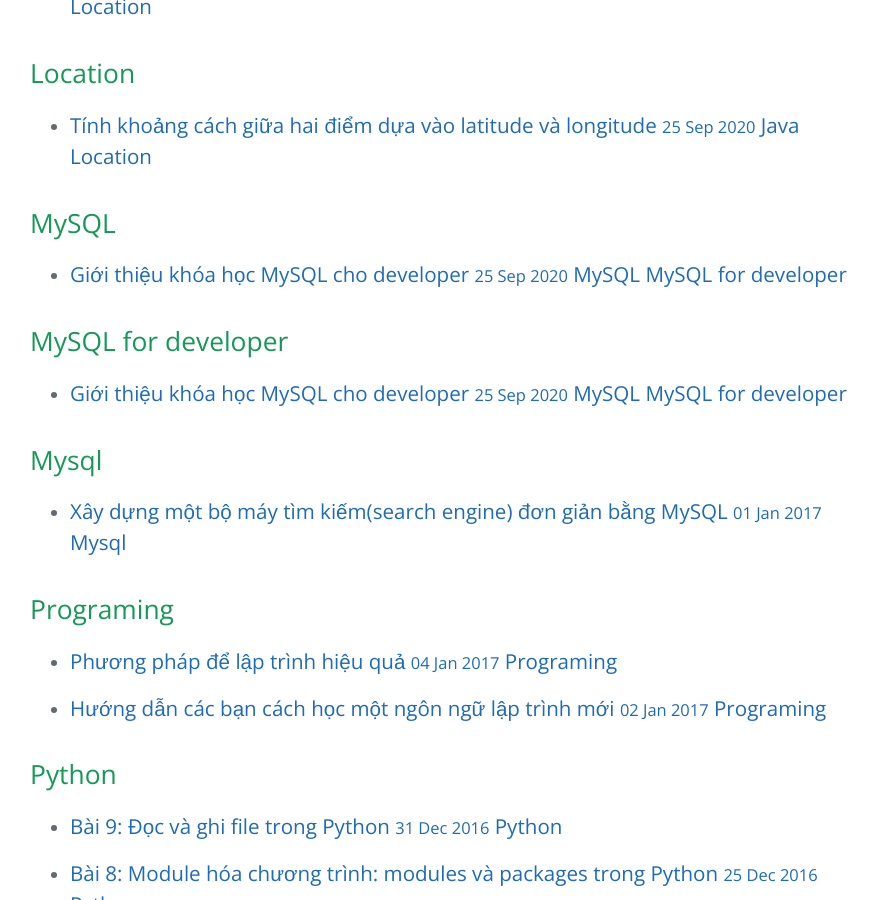
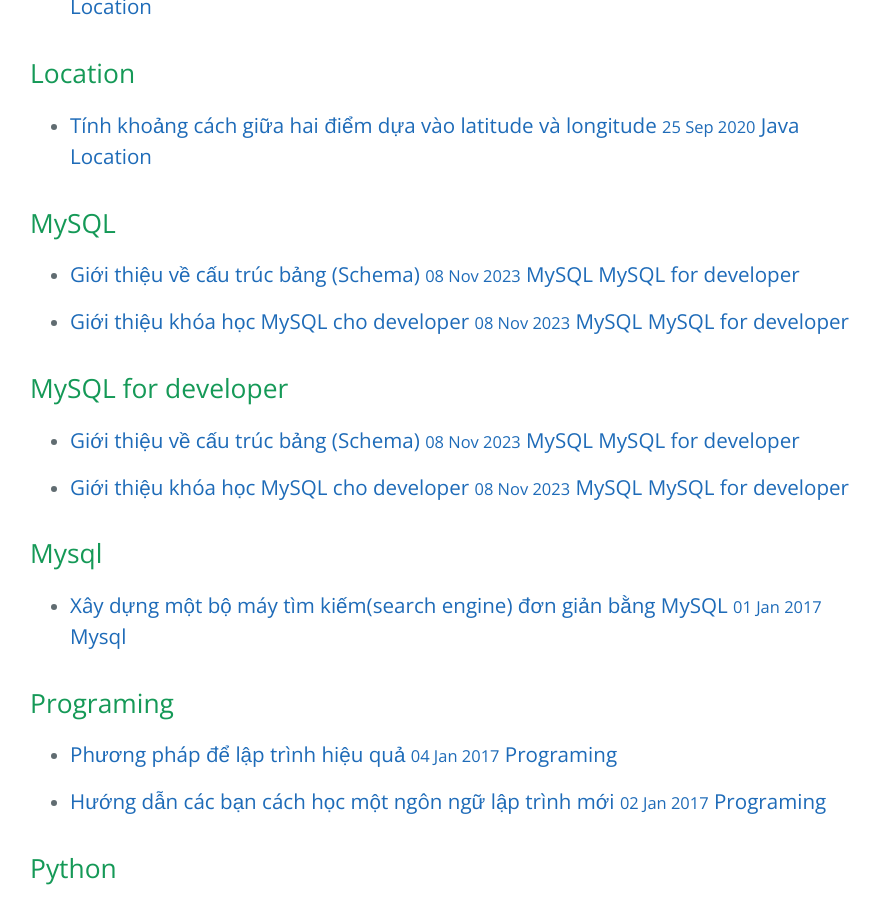
Before and after one commit to duyminh215/duyminh215.github.io, a Jekyll site: the page built from tags.html, in a window 1280 px wide and 900 px high, scrolled down 2087 px. Shown: the whole window, without its empty margins (194-1074 px from the left). Built offline with Jekyll 4.4.1, drawn with Linux system fonts in a browser that asks for light colours; some of the changed lines change nothing that is shown.

Commit message:
add new article: introduction mysql Schema

```diff
--- a/_posts/2023-11-08-gioi-thieu-khoa-hoc-mysql-danh-cho-developer.md
+++ b/_posts/2023-11-08-gioi-thieu-khoa-hoc-mysql-danh-cho-developer.md
@@ -3,7 +3,7 @@
 title: "Giới thiệu khóa học MySQL cho developer"
 category: MySQL
 tags: [MySQL, MySQL for developer]
-date: 2020-09-25
+date: 2023-11-08
 ---
 # Khóa học toàn diện về MySQL dành cho developer
 
--- /dev/null
+++ b/_posts/2023-11-08-gioi-thieu-ve-cau-truc-bang-schema.md
@@ -0,0 +1,45 @@
+---
+layout: post
+title: "Giới thiệu về cấu trúc bảng (Schema)"
+category: MySQL
+tags: [MySQL, MySQL for developer]
+date: 2023-11-08
+---
+# Tầm quan trọng của thiết kế cấu trúc dữ liệu trong tối ưu cơ sở dữ liệu
+
+Trước khi chúng ta đào sâu vào tối ưu hóa truy vấn, index (index) và những điều thú vị khác, hãy dừng lại một chút và nói về một khía cạnh thường bị bỏ qua trong tối ưu cơ sở dữ liệu: thiết kế cấu trúc bảng. Cấu trúc bảng đề cập đến cấu trúc của các bảng dữ liệu trong cơ sở dữ liệu của bạn, bao gồm các loại cột, kích thước và thuộc tính. Cấu trúc bảng của bạn có thể đặt bạn lên con đường thành công hoặc gây ra vấn đề sau này, vì vậy quan trọng phải bắt đầu đúng cách.
+
+## Viết một cấu trúc bảng
+
+Khi bạn tạo cấu trúc bảng của mình, bạn có hai lựa chọn: viết bằng tay hoặc để framework tạo ra. Mặc dù cả hai phương pháp đều hợp lệ, để framework tạo cấu trúc bảng có thể tiết kiệm thời gian và công sức. Tuy nhiên, quan trọng phải nhớ rằng dù bằng cách nào tạo cấu trúc bảng, bạn vẫn chịu trách nhiệm cuối cùng về nó.
+
+MySQL cung cấp nhiều loại dữ liệu, và chúng ta sẽ bàn về hầu hết chúng chi tiết sau này. Nhưng trước khi điều đó, quan trọng phải nhớ ba nguyên tắc hướng dẫn sau, khi chọn loại dữ liệu:
+1. Chọn loại dữ liệu nhỏ nhất có thể chứa tất cả dữ liệu của bạn.
+2. Chọn loại cột đơn giản nhất mà phản ánh chính xác dữ liệu của bạn (ví dụ: sử dụng loại số cho số, không phải là string).
+3. Đảm bảo rằng cấu trúc bảng của bạn phản ánh chính xác thực tế của dữ liệu của bạn (ví dụ: không biến một cột bắt buộc thành cột có thể để trống).
+
+Bằng cách tuân thủ ba nguyên tắc này, bạn có thể tạo một cấu trúc bảng gọn nhẹ và tối ưu phản ánh chính xác dữ liệu của bạn.
+
+## Tại sao thiết kế cấu trúc bảng quan trọng
+
+Bạn có thể nghĩ, "ổ cứng rẻ, tại sao tính gọn lại quan trọng?" Mặc dù đúng rằng ổ cứng có giá rẻ, tính gọn có thể cải thiện tối ưu cơ sở dữ liệu một số cách:
+
+- Truy cập dữ liệu nhanh hơn: Cấu trúc bảng càng gọn, cơ sở dữ liệu càng truy cập dữ liệu nhanh hơn. Điều này là do cơ sở dữ liệu không cần dành thời gian thêm để tìm kiếm dữ liệu trong các loại cột lớn hơn.
+- Index hiệu quả: Khi đến lúc tạo index, một cấu trúc bảng gọn có thể cải thiện tốc độ và tối ưu index. Điều này là do index được lưu trữ trong bộ nhớ, và một cấu trúc bảng nhỏ hơn có nghĩa là sử dụng bộ nhớ ít hơn.
+
+Nói cách khác, tối ưu hóa cấu trúc bảng không phải là về việc giảm thiểu sử dụng không gian đĩa, mà là về việc cho phép cơ sở dữ liệu truy cập và index dữ liệu của bạn một cách hiệu quả hơn.
+
+## Các loại dữ liệu thông thường
+
+Bây giờ khi chúng ta biết tại sao thiết kế cấu trúc bảng quan trọng, hãy xem xét cận cảnh một số loại dữ liệu thông thường trong MySQL:
+
+- **INT**: Sử dụng cho giá trị số nguyên.
+- **FLOAT** và **DOUBLE**: Sử dụng cho giá trị thập phân hoặc dấu phẩy động.
+- **VARCHAR**: Sử dụng cho chuỗi (string) ký tự độ dài biến đổi.
+- **DATE**, **DATETIME** và **TIMESTAMP**: Sử dụng cho giá trị ngày và thời gian.
+
+Khi chọn loại dữ liệu, quan trọng phải xem xét dữ liệu của bạn và chọn loại đơn giản và nhỏ nhất mà phản ánh chính xác nó. Ví dụ, nếu bạn lưu trữ tuổi, bạn có thể chọn loại **INT** thay vì loại **VARCHAR**, vì giá trị số đơn giản và nhỏ gọn hơn.
+
+## Kết luận
+
+Mặc dù thiết kế cấu trúc bảng dữ liệu có thể không phải là việc nghe hay nhất của tối ưu cơ sở dữ liệu, nhưng nó là một phần quan trọng có thể ảnh hưởng đáng kể đến hiệu suất cơ sở dữ liệu của bạn. Bằng cách tuân theo ba nguyên tắc hướng dẫn về tính gọn, đơn giản và chính xác, bạn có thể tạo một cấu trúc bảng dữ liệu hiệu quả phản ánh chính xác dữ liệu của bạn và cho phép truy cập và index dữ liệu nhanh chóng.
```
